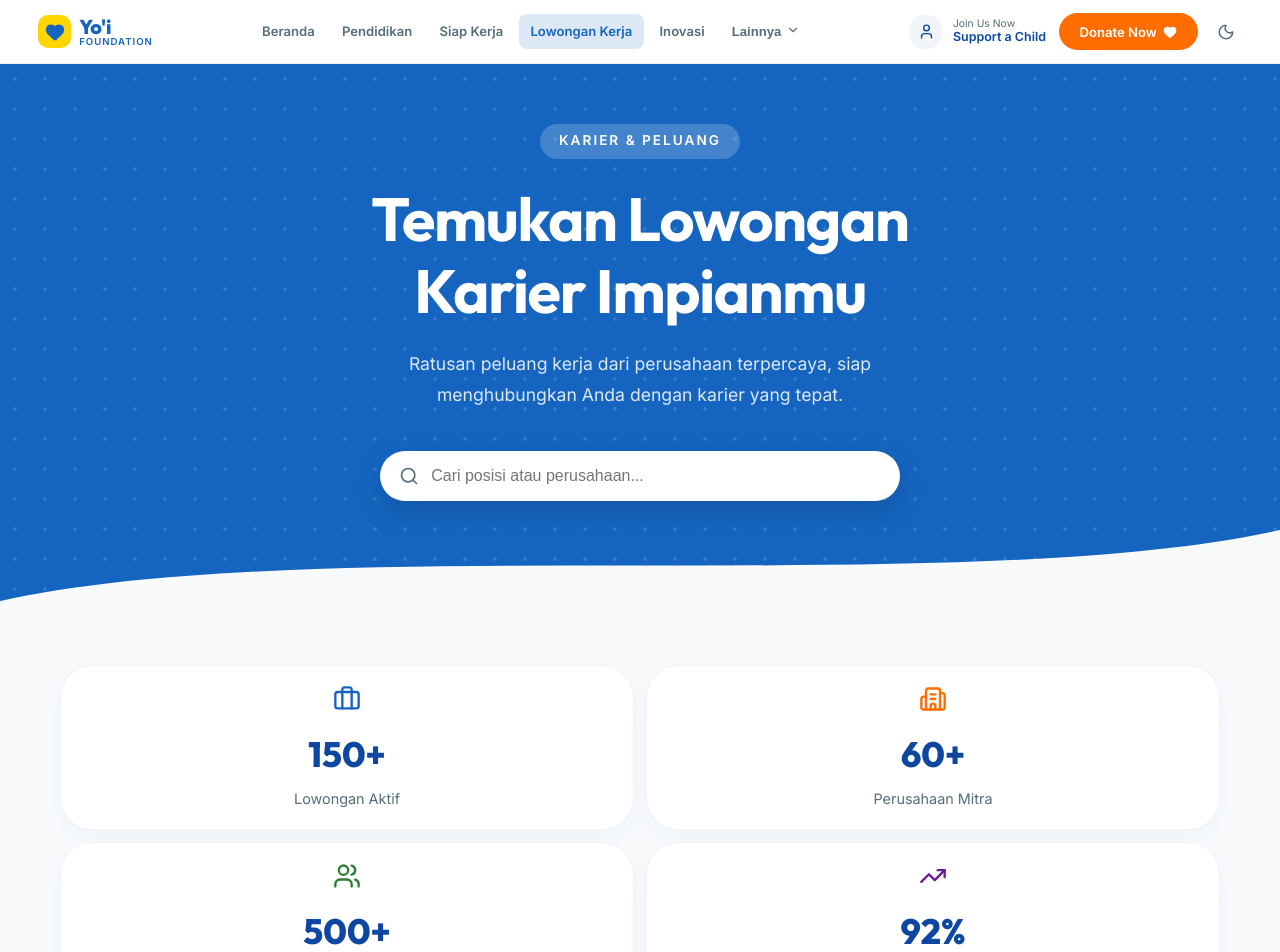
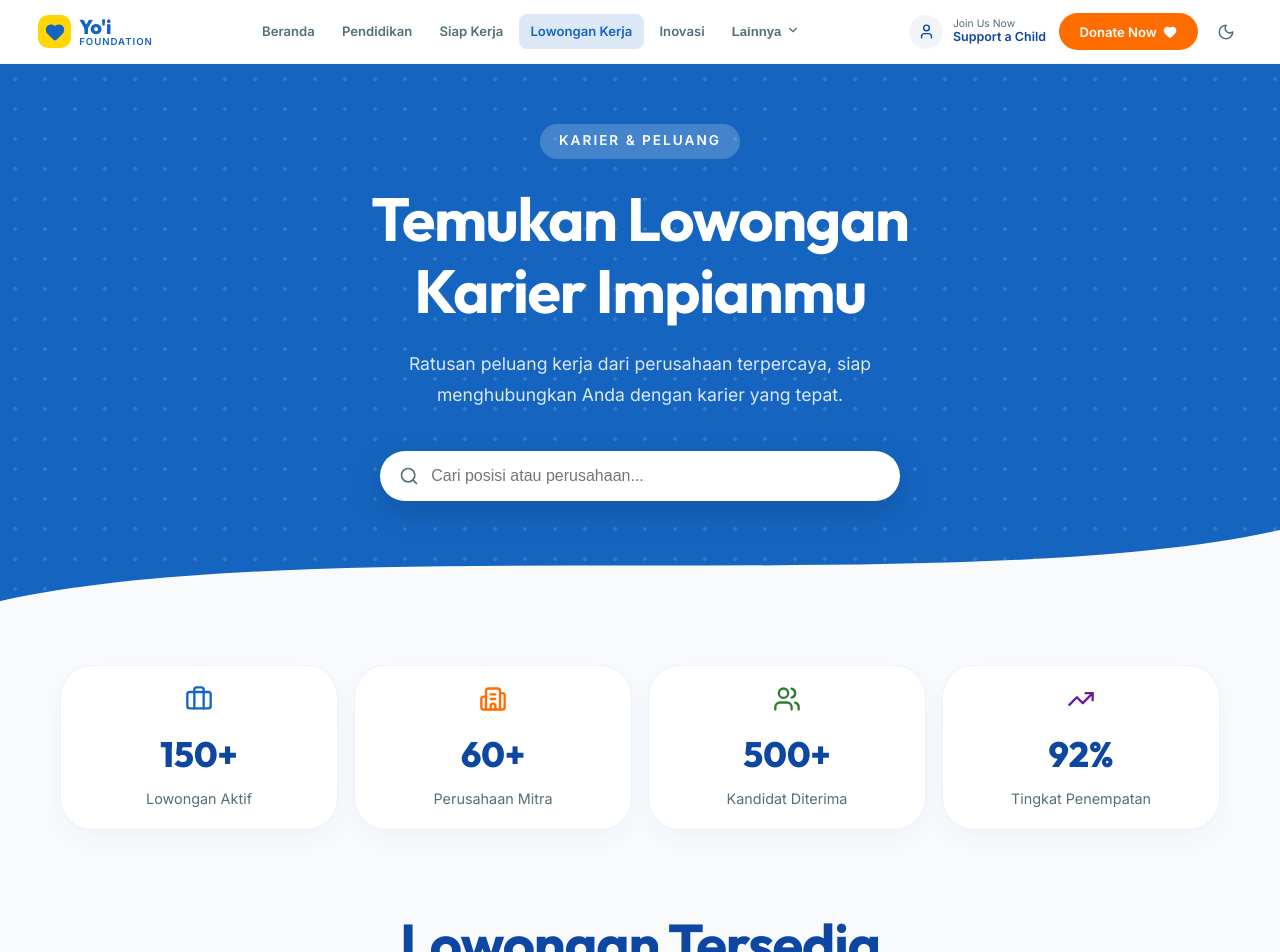
Before and after one commit to anhar-glicth/yoiapp, a React (Vite) app: page /lowongan in a window 1280 px wide. Shown: the top 952 px of the page. Built offline with nearby package versions, Linux system fonts and the light colour scheme.

Commit message:
feat: add training programs and job vacancy pages with responsive layout styling

```diff
--- a/src/index.css
+++ b/src/index.css
@@ -553,3 +553,37 @@ h3 { font-size: clamp(1.4rem, 3vw, 2.2rem); }
     font-size: 0.65rem !important;
   }
 }
+
+/* Horizontal Scroll System (Mobile) */
+.scroll-x {
+  display: flex;
+  overflow-x: auto;
+  gap: 1rem;
+  padding: 0.5rem 1.25rem 1.5rem;
+  margin: 0 -1.25rem;
+  scroll-snap-type: x mandatory;
+  -webkit-overflow-scrolling: touch;
+}
+
+.scroll-x::-webkit-scrollbar {
+  display: none;
+}
+
+.scroll-x > * {
+  flex: 0 0 82%; /* Bleeds next card to indicate scroll */
+  scroll-snap-align: center;
+}
+
+/* For Stats Cards specifically in horizontal scroll */
+.scroll-x.stats-scroll > * {
+  flex: 0 0 55%;
+}
+
+@media (min-width: 768px) {
+  .scroll-x {
+    display: grid !important;
+    overflow: visible !important;
+    margin: 0 !important;
+    padding: 0 !important;
+  }
+}
--- a/src/pages/LowonganKerja.jsx
+++ b/src/pages/LowonganKerja.jsx
@@ -94,7 +94,7 @@ const LowonganKerja = () => {
       {/* Stats */}
       <section style={{ background: 'var(--bg-dark)', padding: '4rem 0 2rem' }}>
         <div className="container">
-          <div className="grid grid-stats grid-4">
+          <div className="scroll-x stats-scroll grid-4">
             {stats.map((s, i) => (
               <motion.div key={i} className="glass-card" initial={{ y: 20, opacity: 0 }} whileInView={{ y: 0, opacity: 1 }} viewport={{ once: true }} transition={{ delay: i * 0.1 }} style={{ textAlign: 'center', padding: '1.2rem 0.8rem' }}>
                 <div style={{ color: s.color, marginBottom: '0.8rem', display: 'flex', justifyContent: 'center' }}>{s.icon}</div>
--- a/src/pages/Pelatihan.jsx
+++ b/src/pages/Pelatihan.jsx
@@ -71,7 +71,7 @@ const Pelatihan = () => {
       {/* Stats */}
       <section style={{ background: 'var(--bg-dark)', padding: '4rem 0 2rem' }}>
         <div className="container">
-          <div className="grid grid-stats grid-4">
+          <div className="scroll-x stats-scroll grid-4">
             {stats.map((s, i) => (
               <motion.div key={i} className="glass-card" initial={{ y: 20, opacity: 0 }} whileInView={{ y: 0, opacity: 1 }} viewport={{ once: true }} transition={{ delay: i * 0.1 }} style={{ textAlign: 'center', padding: '1.2rem 0.8rem' }}>
                 <div style={{ color: s.color, marginBottom: '0.8rem', display: 'flex', justifyContent: 'center' }}>{s.icon}</div>
@@ -123,7 +123,7 @@ const Pelatihan = () => {
             </div>
           </div>
 
-          <div className="grid grid-2-mobile grid-3">
+          <div className="scroll-x grid-2-mobile grid-3">
             {filtered.map((item, i) => (
               <motion.div key={item.id} className="glass-card" initial={{ y: 30, opacity: 0 }} animate={{ y: 0, opacity: 1 }} transition={{ duration: 0.4, delay: i * 0.08 }} whileHover={{ y: -6 }} style={{ cursor: 'pointer', display: 'flex', flexDirection: 'column' }}>
                 <div style={{ background: `${item.color}18`, borderRadius: '12px', padding: '1rem', marginBottom: '1rem', display: 'flex', alignItems: 'center', gap: '0.8rem' }}>
```
